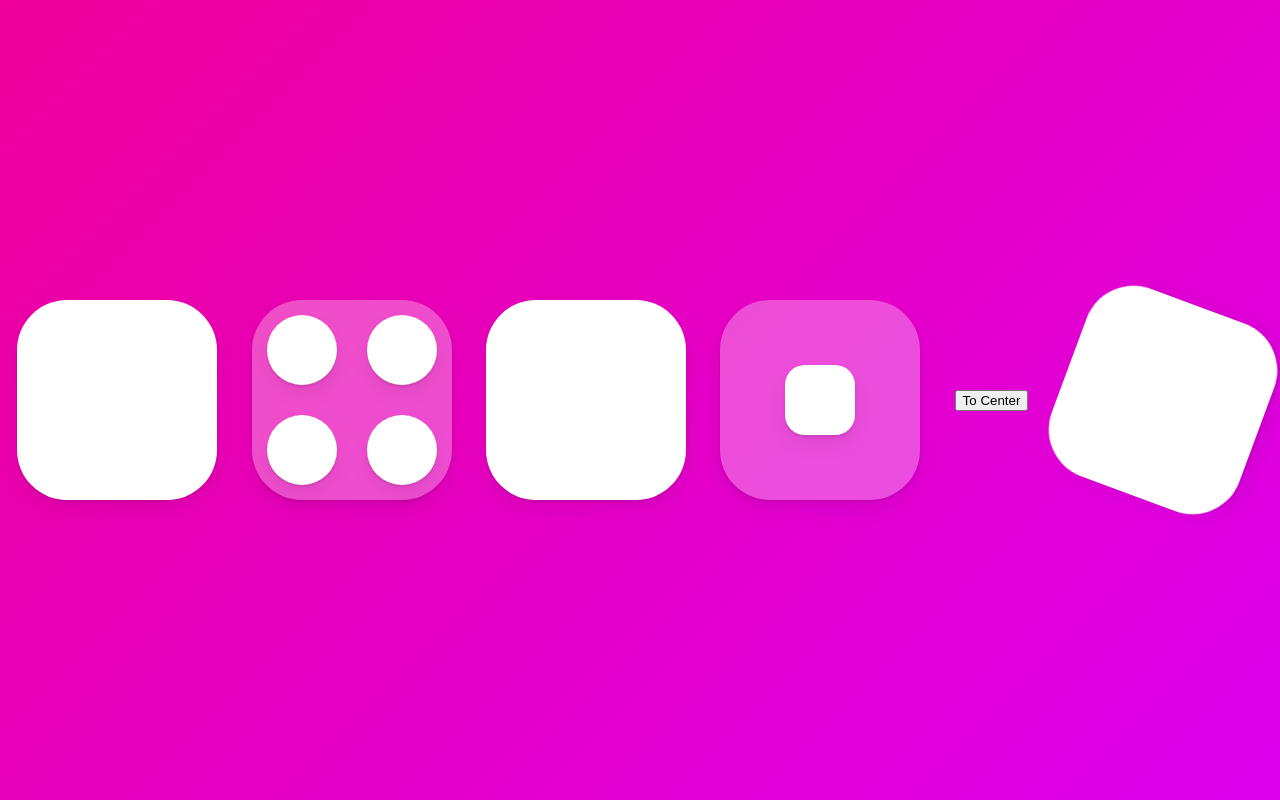
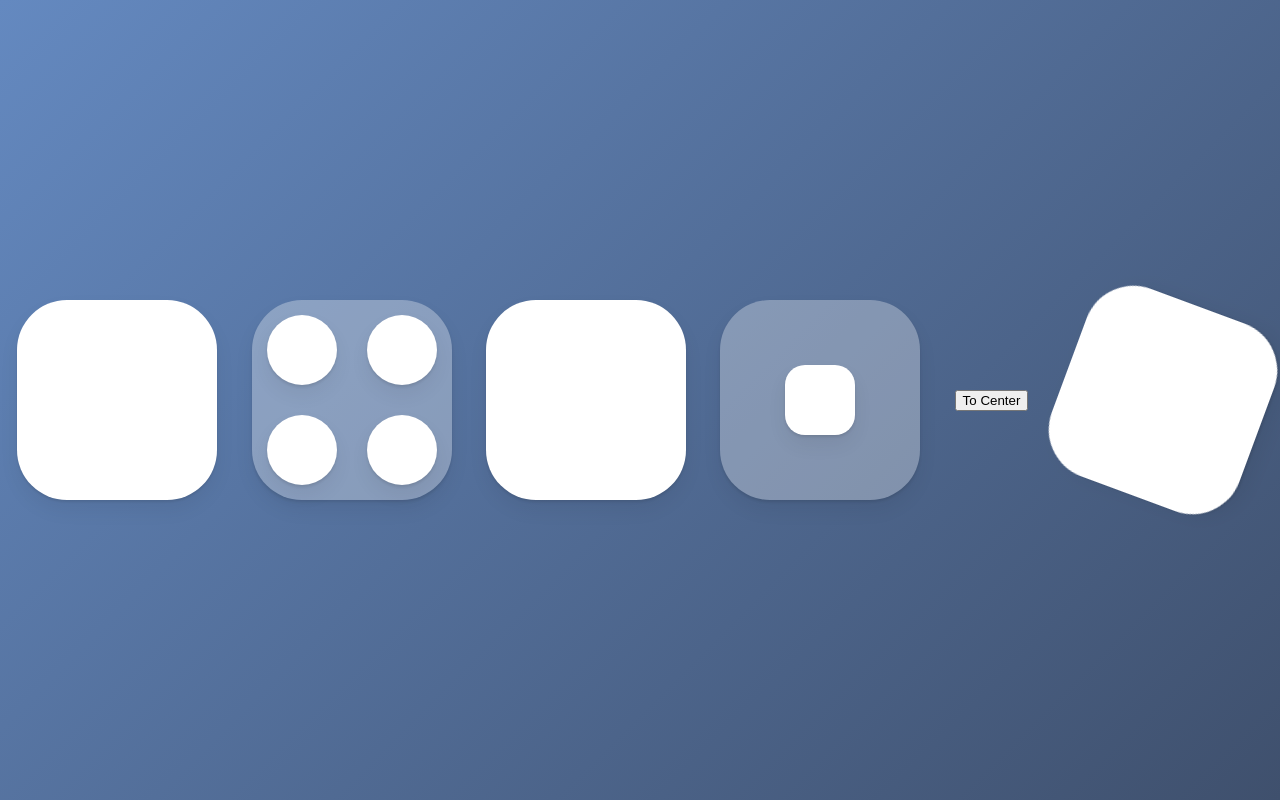
Before and after one commit to jpark-dev/react-animation, a React (Create React App) app: page / in a window 1280 px wide. Built offline with nearby package versions, Linux system fonts and the light colour scheme.

Commit message:
Practiced using motion-values with background color.

```diff
--- a/src/App.tsx
+++ b/src/App.tsx
@@ -41,7 +41,7 @@ const Circle = styled(motion.div)`
   border-radius: 40px;
 `;
 
-const Wrapper = styled.div`
+const Wrapper = styled(motion.div)`
   height: 100vh;
   width: 100vw;
   display: flex;
@@ -92,13 +92,22 @@ const dragVariant = {
   drag: { backgroundColor: "rgb(50, 50, 75)", transition: { duration: 3 } },
 };
 
+const startColor = "linear-gradient(135deg,#f2314e,#ea7024)";
+const midColor = "linear-gradient(135deg,#cdba2c,#14b711)";
+const endColor = "linear-gradient(135deg,#337bd4,#450a79)";
+
 function App() {
   const biggerBoxRef = useRef<HTMLDivElement>(null);
   const x = useMotionValue(0);
   const rotateZ = useTransform(x, [-1400, 150], [-360, 360]);
+  const bgGradient = useTransform(
+    x,
+    [-1400, -650, 150],
+    [startColor, midColor, endColor]
+  );
 
   return (
-    <Wrapper>
+    <Wrapper style={{ background: bgGradient }}>
       <BoxWrapper>
         <Box
           style={{ backgroundColor: "white" }}
```
Also changed, not shown: src/index.tsx (+4 -4 lines).
